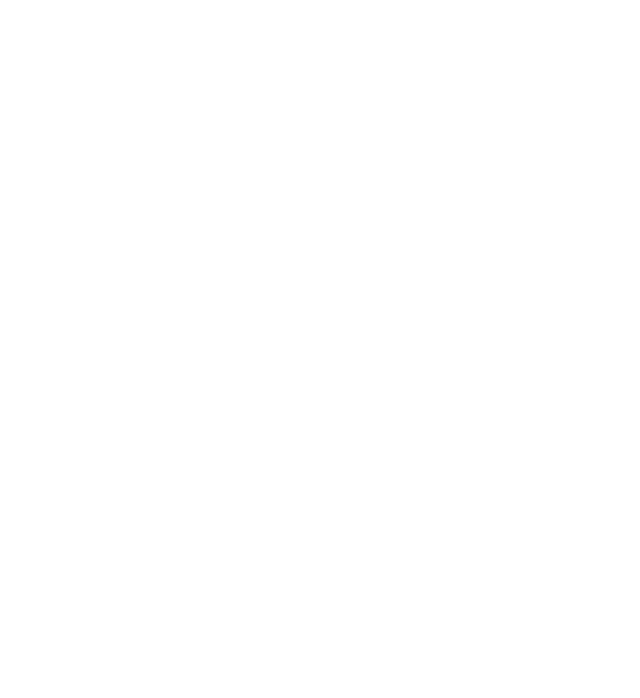
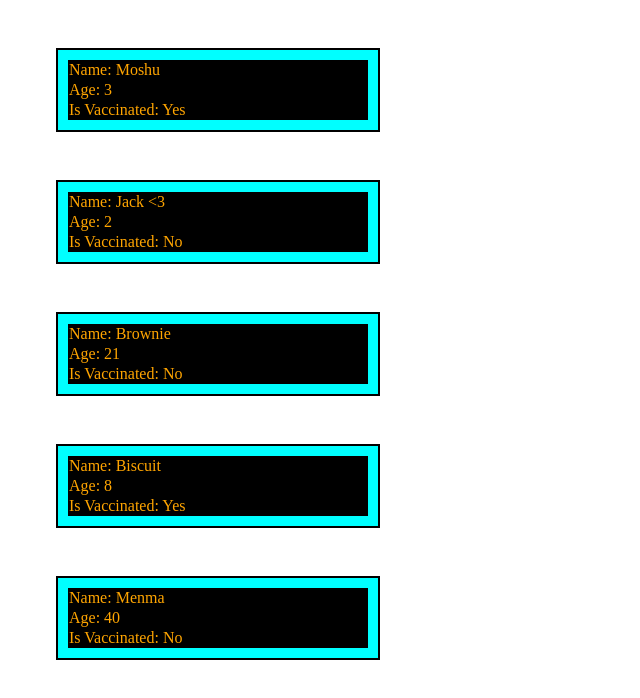
Before and after one commit to RemanthManyam/Upgrade, a React (Vite) app in the folder props-conditional-and-list-rendering/: page / in a window 1280 px wide. Shown: the top 698 px of the page, without its empty margins (0-640 px from the left). Built offline with nearby package versions, Linux system fonts and the light colour scheme.

Commit message:
Props program but the props folder is not importing. So the propTypes and defaultProps are not working

```diff
--- /dev/null
+++ b/package.json
@@ -0,0 +1,5 @@
+{
+  "dependencies": {
+    "prop-types": "^15.8.1"
+  }
+}
--- a/props-conditional-and-list-rendering/src/App.jsx
+++ b/props-conditional-and-list-rendering/src/App.jsx
@@ -1,8 +1,14 @@
-
+import Dogs from "./Dogs";
 
 function App(){
 
-  return(<></>);
+  return(<>
+  <Dogs name="Moshu" age={3} isVaccinated={true}></Dogs>
+  <Dogs name="Jack <3" age={2} isVaccinated={false}></Dogs>
+  <Dogs name="Brownie" age={21} isVaccinated={false}></Dogs>
+  <Dogs name="Biscuit" age={8} isVaccinated={true}></Dogs>
+  <Dogs name="Menma" age={40} isVaccinated={false}></Dogs>
+  </>);
 }
 
 export default App;
--- /dev/null
+++ b/props-conditional-and-list-rendering/src/Dogs.jsx
@@ -0,0 +1,24 @@
+import PropTypes from 'prop-types';
+
+function Dogs(props){
+
+    return(<div className="dogs">
+        <p>Name: {props.name} </p>
+        <p>Age: {props.age}</p>
+        <p>Is Vaccinated: {props.isVaccinated ? "Yes" : "No"} </p>
+    </div>);
+}
+
+Dogs.propTypes = {
+    name: PropTypes.string,
+    age: PropTypes.number,
+    isVaccinated: PropTypes.bool,
+}
+
+Dogs.defaultProps = {
+    name: "Guest",
+    age: 0,
+    isVaccinated: false,
+}
+
+export default Dogs;
--- a/props-conditional-and-list-rendering/src/index.css
+++ b/props-conditional-and-list-rendering/src/index.css
@@ -0,0 +1,15 @@
+.dogs{
+    border: 2px solid black;
+    margin:3em;
+    padding:10px;
+    width:300px;
+    background-color: cyan;
+    color: cyan; /*got overriden*/
+}
+
+.dogs p{
+    margin: 0px;
+    background-color: black;
+    color: orange;
+    padding:1px;
+}
```
Also changed, not shown: 1 other file (tests, documents, lock files or other folders).
